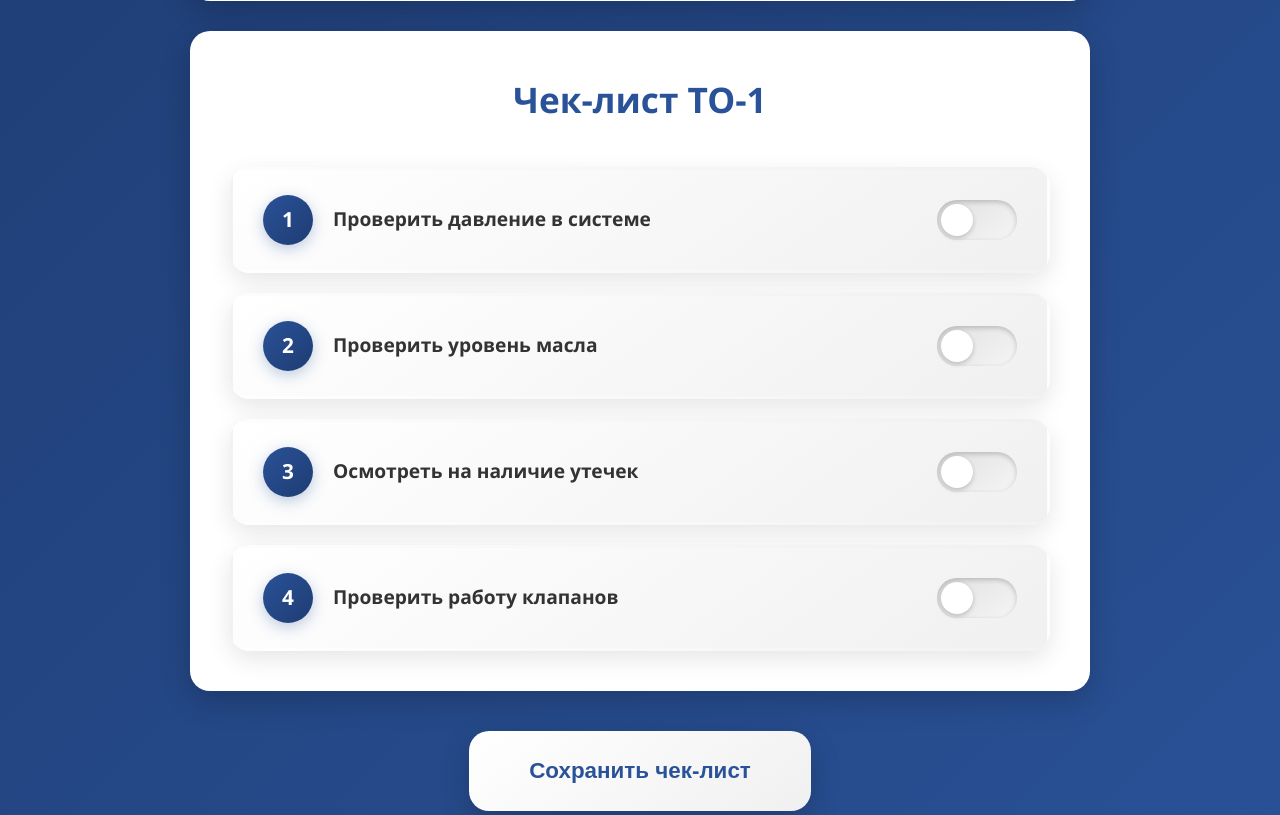
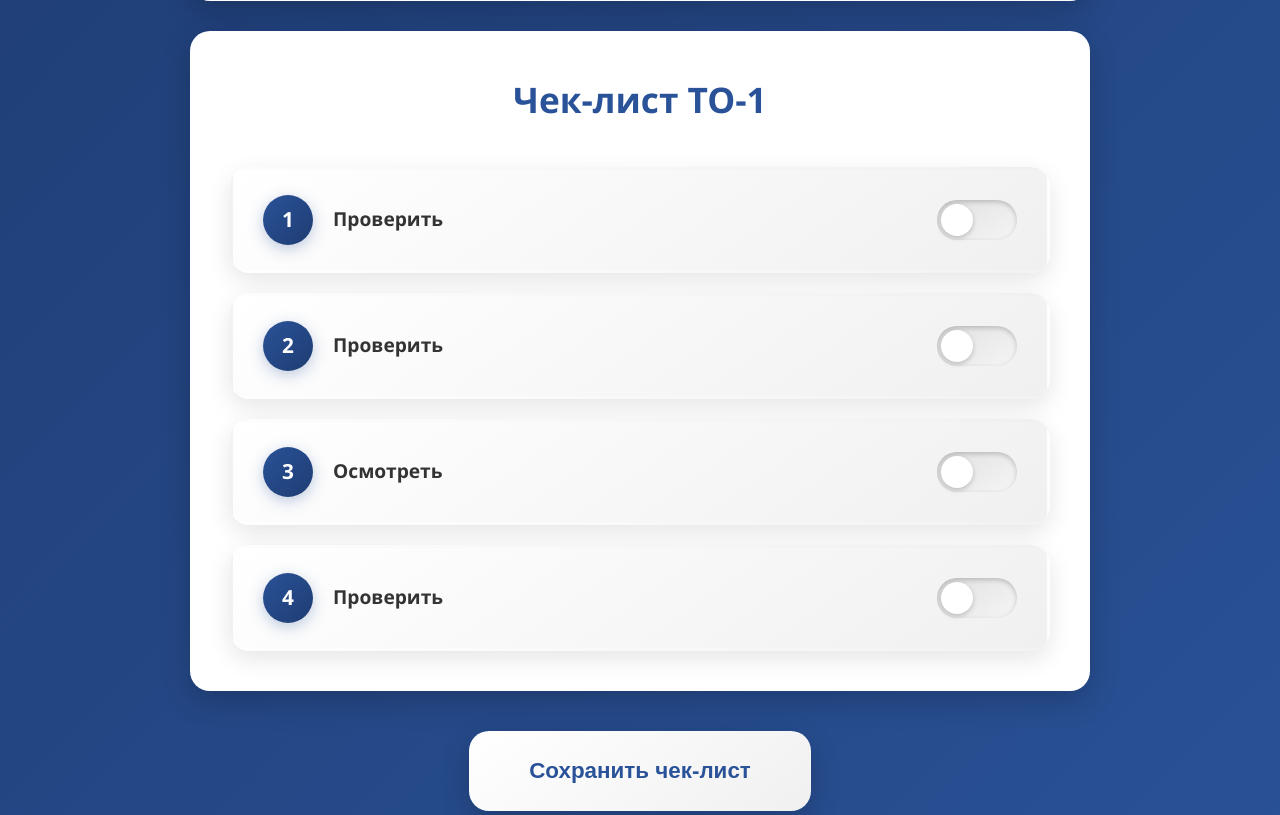
Before and after one commit to KirillovLAB/pulser-checklist, a Flask app: page /section1 in a window 1280 px wide. Shown: the part 433-1248 px from the top of the page. Run offline with Flask 3, Linux system fonts and the light colour scheme.

Commit message:
Update section.html

```diff
--- a/templates/section.html
+++ b/templates/section.html
@@ -24,7 +24,7 @@
             <div class="checklist-card">
                 <div class="task-content">
                     <span class="task-number">1</span>
-                    <span class="task-description">Проверить давление в системе</span>
+                    <span class="task-description">Проверить </span>
                 </div>
                 <label class="check-toggle">
                     <input type="checkbox" class="task-checkbox">
@@ -35,7 +35,7 @@
             <div class="checklist-card">
                 <div class="task-content">
                     <span class="task-number">2</span>
-                    <span class="task-description">Проверить уровень масла</span>
+                    <span class="task-description">Проверить </span>
                 </div>
                 <label class="check-toggle">
                     <input type="checkbox" class="task-checkbox">
@@ -46,7 +46,7 @@
             <div class="checklist-card">
                 <div class="task-content">
                     <span class="task-number">3</span>
-                    <span class="task-description">Осмотреть на наличие утечек</span>
+                    <span class="task-description">Осмотреть </span>
                 </div>
                 <label class="check-toggle">
                     <input type="checkbox" class="task-checkbox">
@@ -57,7 +57,7 @@
             <div class="checklist-card">
                 <div class="task-content">
                     <span class="task-number">4</span>
-                    <span class="task-description">Проверить работу клапанов</span>
+                    <span class="task-description">Проверить</span>
                 </div>
                 <label class="check-toggle">
                     <input type="checkbox" class="task-checkbox">
```
